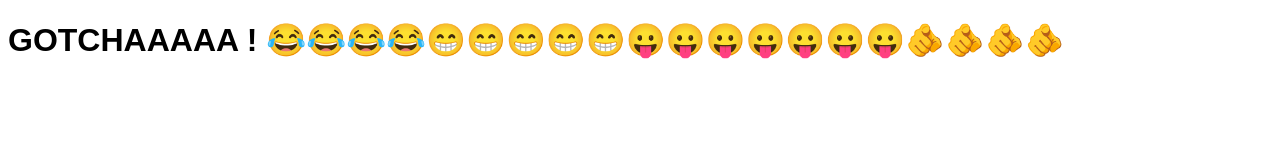
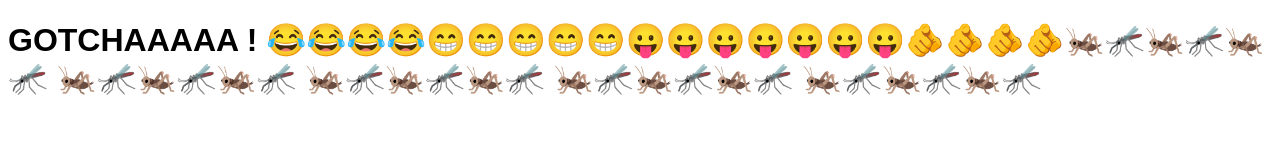
Before and after one commit to pranayroni/rickrolltroll, a plain HTML site: page index.html in a window 1280 px wide. Drawn offline with Linux system fonts and the light colour scheme.

Commit message:
added bug

```diff
--- a/index.html
+++ b/index.html
@@ -14,7 +14,7 @@
     <link rel="stylesheet" href="index.css">
 </head>
 <body>
-    <h1>GOTCHAAAAA ! 😂😂😂😂😁😁😁😁😁😛😛😛😛😛😛😛🫵🫵🫵🫵</h1>
+    <h1>GOTCHAAAAA ! 😂😂😂😂😁😁😁😁😁😛😛😛😛😛😛😛🫵🫵🫵🫵🦗🦟🦗🦟🦗🦟 🦗🦟🦗🦟🦗🦟 🦗🦟🦗🦟🦗🦟 🦗🦟🦗🦟🦗🦟 🦗🦟🦗🦟🦗🦟 </h1>
 
 </body>
 </html>
```
